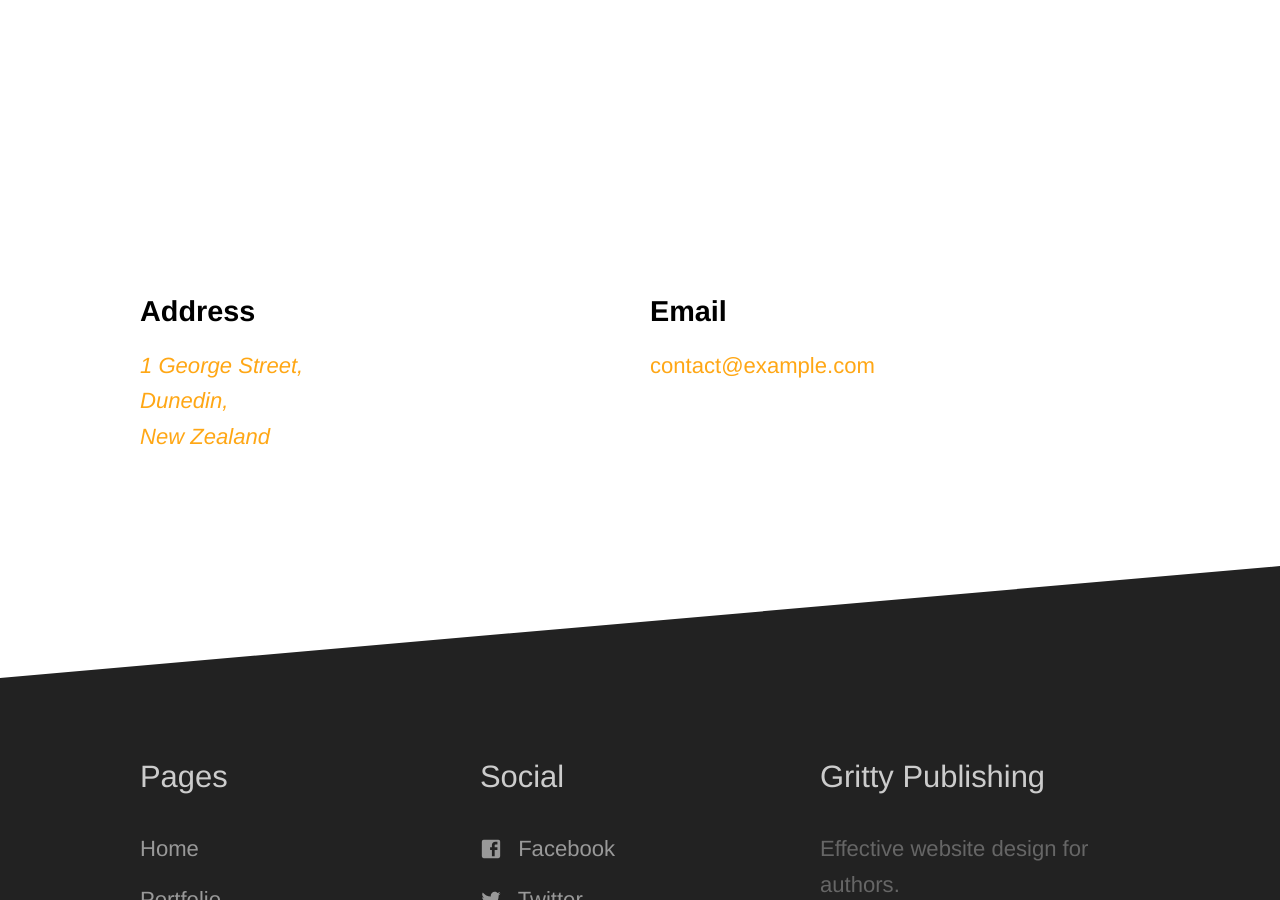
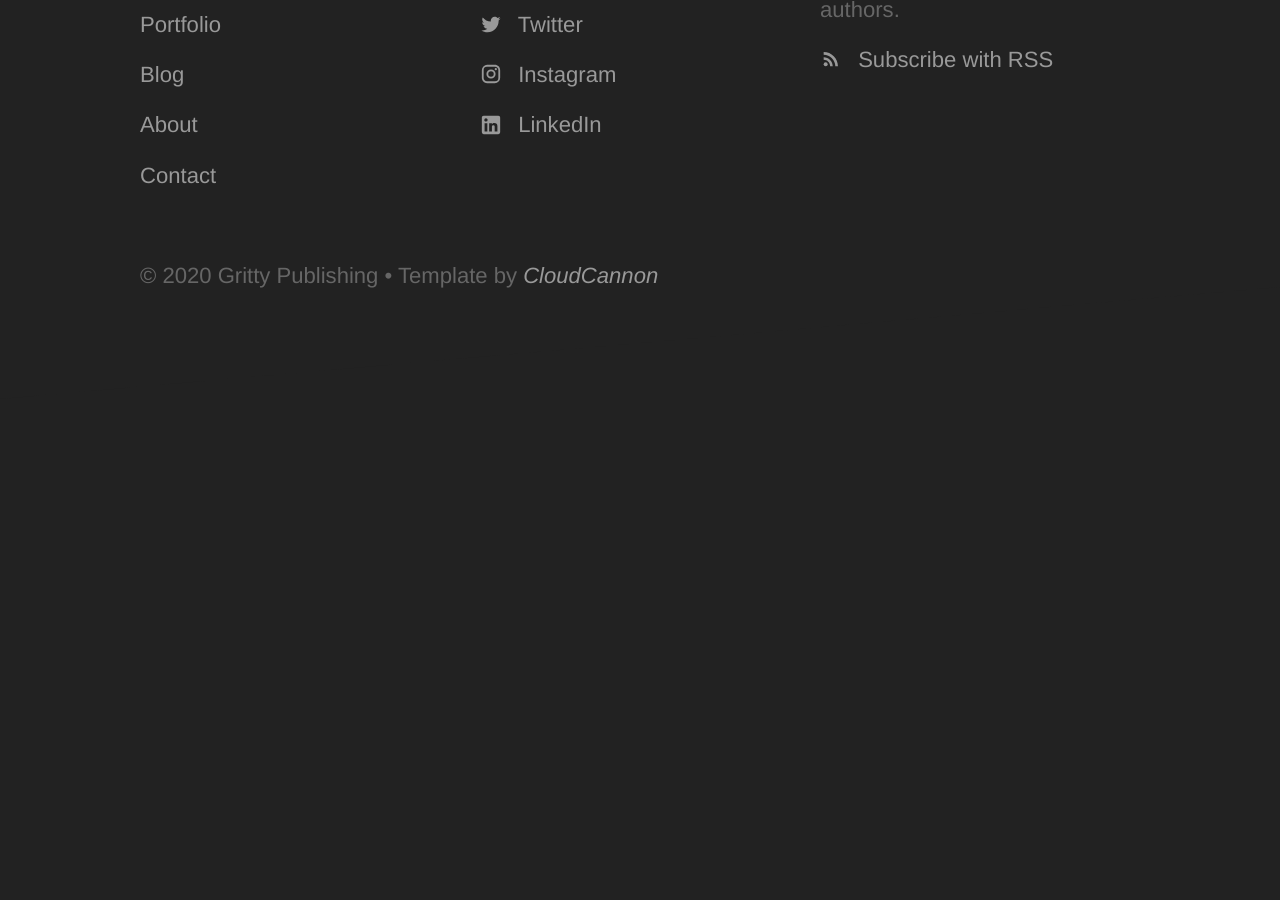
Before and after one commit to Ikass/gritpub, a Jekyll site: the page built from contact.html, in a window 1280 px wide and 900 px high, scrolled down 1658 px. Built offline with Jekyll 4.4.1, drawn with Linux system fonts in a browser that asks for light colours; after the commit the page ends 2063 px from its top, so only the background shows below that.

Commit message:
removed map divs

```diff
--- a/contact.html
+++ b/contact.html
@@ -37,20 +37,3 @@
 		</form>
 	</div>
 </section>
-
-<section class="diagonal map">
-	<div id="gmap_canvas"></div>
-</section>
-
-<section class="diagonal">
-	<div class="container halves aligned-top">
-		<div>
-			<h3>Address</h3>
-				<address><a target="_blank" href="https://www.google.com/maps/place/{{ page.map.address | url_encode }}">{{ page.map.address | replace: ", ", ", <br>" }}</a></address>
-		</div>
-		<div>
-			<h3>Email</h3>
-			<p><a href="mailto:{{ site.data.company.contact_email_address }}">{{ site.data.company.contact_email_address }}</a></p>
-		</div>
-	</div>
-</section>
```
